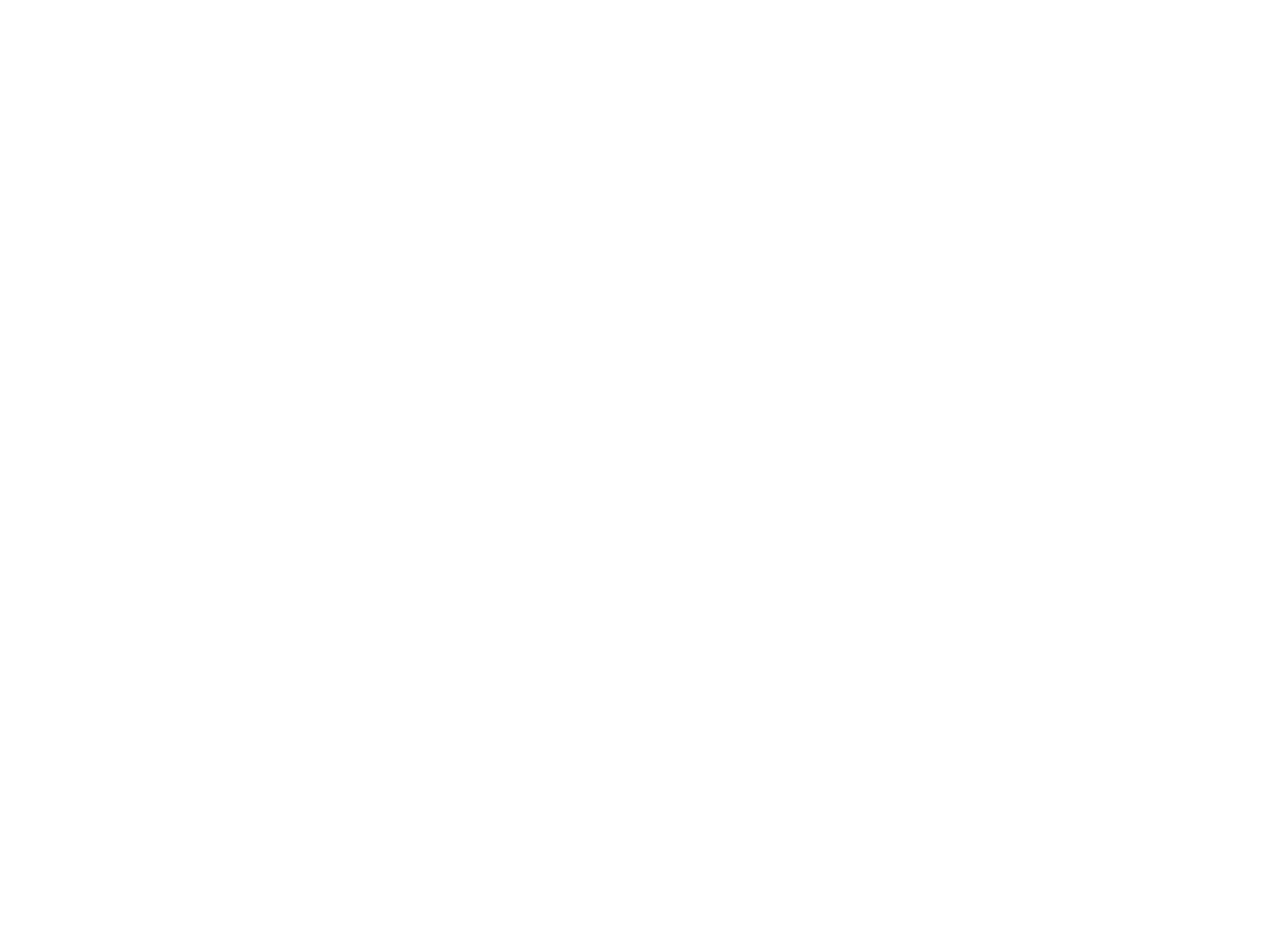
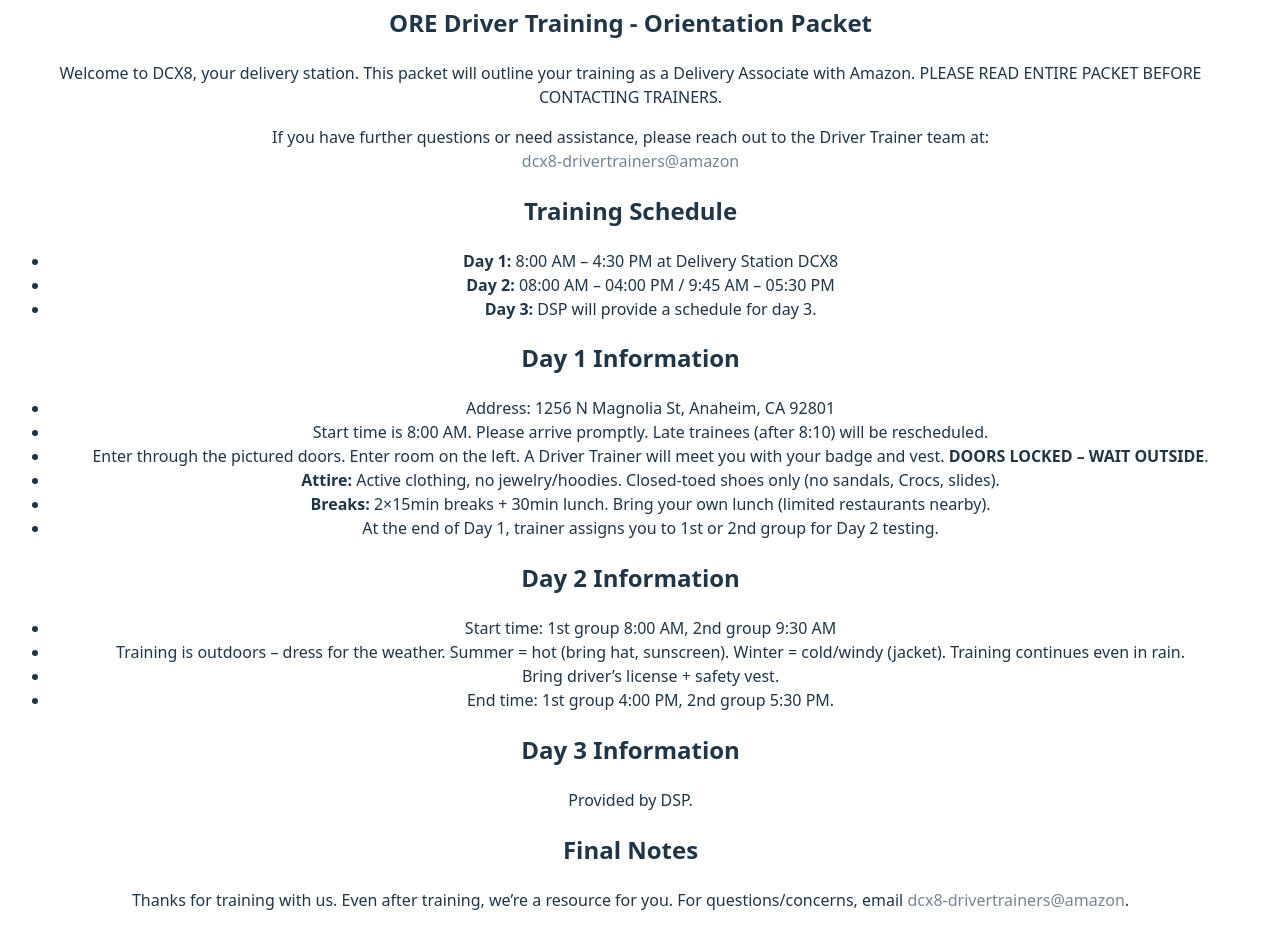
Before and after one commit to josevala/DLX7-ILMDA, a Vue app in the folder ILMDA-page/: page / in a window 1280 px wide. Shown: the part 260-1188 px from the top of the page. Before the commit the page ends 800 px from the top, so only its background shows below. Built offline with nearby package versions, Linux system fonts and the light colour scheme.

Commit message:
homeview complete

```diff
--- a/ILMDA-page/src/views/HomeView.vue
+++ b/ILMDA-page/src/views/HomeView.vue
@@ -1,8 +1,94 @@
 <template>
-  <div id="mainContainer">
-    <h1>Home Page</h1>
-    <p>Welcome to the Home view!</p>
+  <div id="container">
+    <h1>Instructions</h1>
+
+    <p>
+      PLEASE REFERENCE THIS FOR INSTRUCTIONS ON HOW TO ARRIVE ON-SITE.
+      DOT TRAINING STARTS @8:00 AM.
+      DA MUST BRING Uniform, VALID LICENSE AND VALID MEDICAL CERTIFICATE IN ORDER TO TRAIN
+    </p>
+
+    <section>
+      <h2>ORE Driver Training - Orientation Packet</h2>
+      <p>
+        Welcome to DCX8, your delivery station. This packet will outline your training
+        as a Delivery Associate with Amazon. PLEASE READ ENTIRE PACKET BEFORE
+        CONTACTING TRAINERS.
+      </p>
+      <p>
+        If you have further questions or need assistance, please reach out to the
+        Driver Trainer team at:
+        <br />
+        <a href="mailto:dcx8-drivertrainers@amazon">dcx8-drivertrainers@amazon</a>
+      </p>
+    </section>
+
+    <section>
+      <h2>Training Schedule</h2>
+      <ul>
+        <li><strong>Day 1:</strong> 8:00 AM – 4:30 PM at Delivery Station DCX8</li>
+        <li>
+          <strong>Day 2:</strong> 08:00 AM – 04:00 PM / 9:45 AM – 05:30 PM
+        </li>
+        <li><strong>Day 3:</strong> DSP will provide a schedule for day 3.</li>
+      </ul>
+    </section>
+
+    <section>
+      <h2>Day 1 Information</h2>
+      <ul>
+        <li>Address: 1256 N Magnolia St, Anaheim, CA 92801</li>
+        <li>
+          Start time is 8:00 AM. Please arrive promptly. Late trainees (after 8:10)
+          will be rescheduled.
+        </li>
+        <li>
+          Enter through the pictured doors. Enter room on the left. A Driver Trainer
+          will meet you with your badge and vest. <strong>DOORS LOCKED – WAIT OUTSIDE</strong>.
+        </li>
+        <li>
+          <strong>Attire:</strong> Active clothing, no jewelry/hoodies. Closed-toed
+          shoes only (no sandals, Crocs, slides).
+        </li>
+        <li>
+          <strong>Breaks:</strong> 2×15min breaks + 30min lunch. Bring your own lunch
+          (limited restaurants nearby).
+        </li>
+        <li>
+          At the end of Day 1, trainer assigns you to 1st or 2nd group for Day 2
+          testing.
+        </li>
+      </ul>
+    </section>
+
+    <section>
+      <h2>Day 2 Information</h2>
+      <ul>
+        <li>Start time: 1st group 8:00 AM, 2nd group 9:30 AM</li>
+        <li>
+          Training is outdoors – dress for the weather. Summer = hot (bring hat,
+          sunscreen). Winter = cold/windy (jacket). Training continues even in rain.
+        </li>
+        <li>Bring driver’s license + safety vest.</li>
+        <li>End time: 1st group 4:00 PM, 2nd group 5:30 PM.</li>
+      </ul>
+    </section>
+
+    <section>
+      <h2>Day 3 Information</h2>
+      <p>Provided by DSP.</p>
+    </section>
+
+    <section>
+      <h2>Final Notes</h2>
+      <p>
+        Thanks for training with us. Even after training, we’re a resource for you.
+        For questions/concerns, email
+        <a href="mailto:dcx8-drivertrainers@amazon">dcx8-drivertrainers@amazon</a>.
+      </p>
+    </section>
   </div>
+
 </template>
 
 <script>
```
